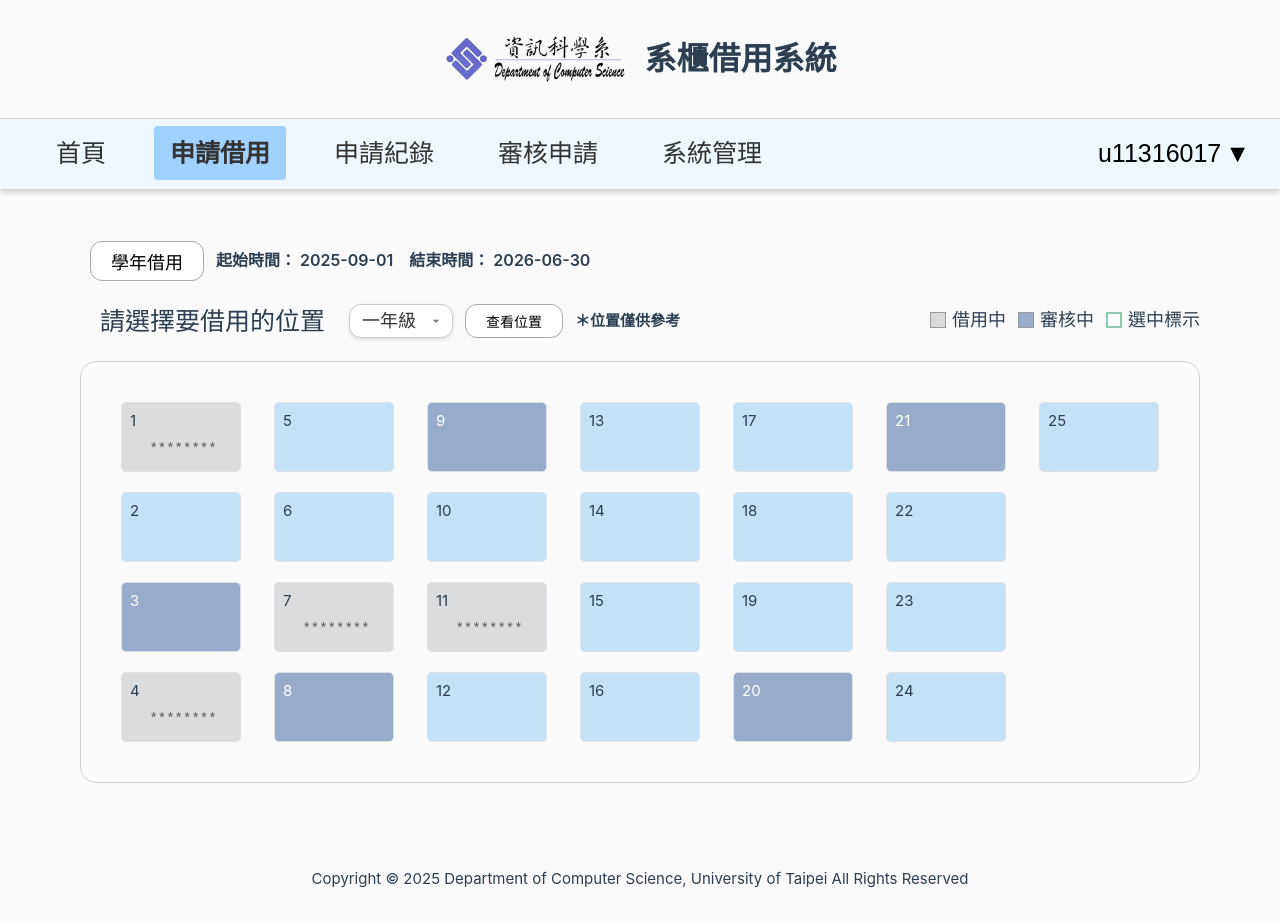
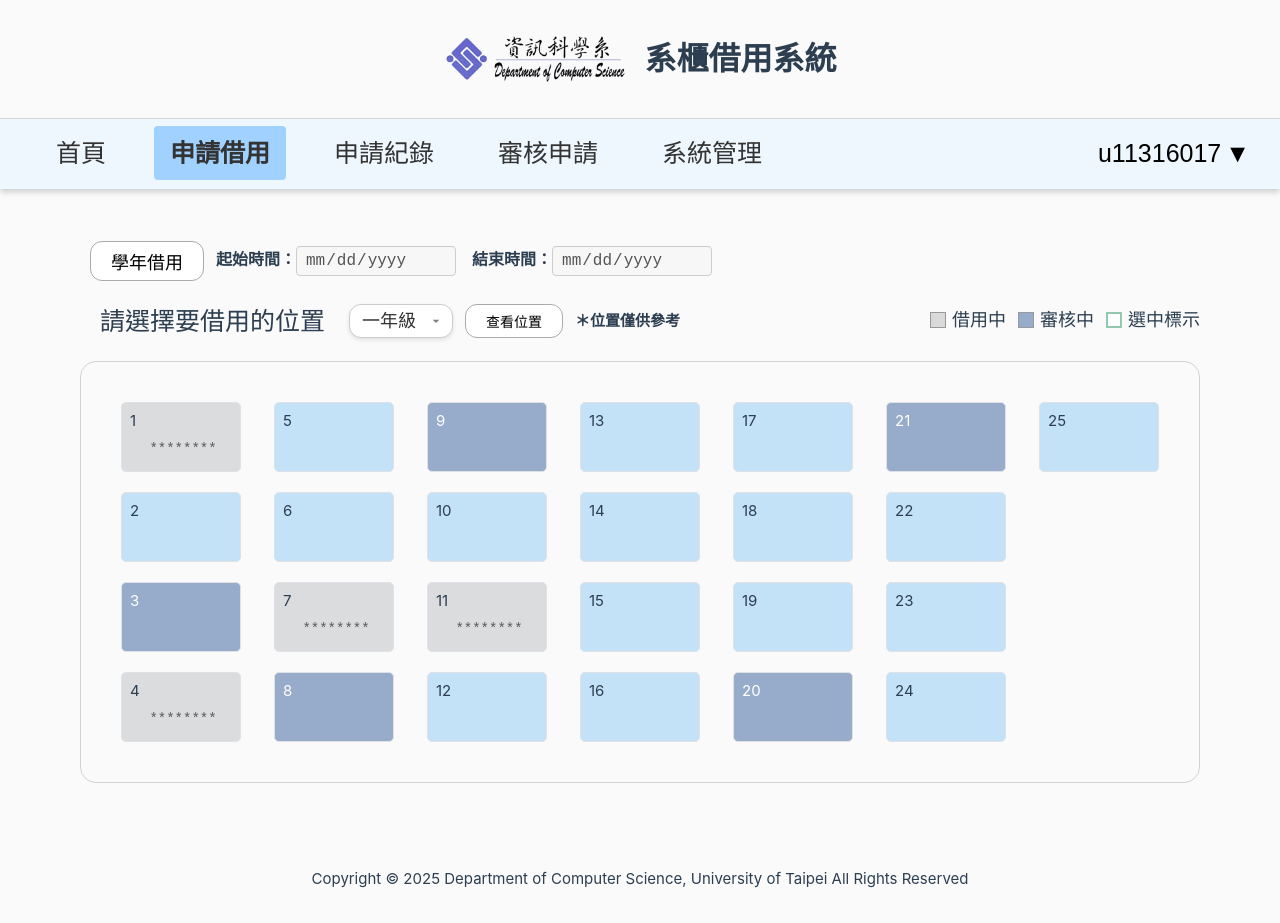
Before and after one commit to UTCS-G505/Locker-borrow-system-Frontend, a Vue app: page /apply in a window 1280 px wide. Built offline with nearby package versions, Linux system fonts and the light colour scheme.

Commit message:
fix: 修正申請彈窗時間問題

```diff
--- a/src/components/TypeSelect.vue
+++ b/src/components/TypeSelect.vue
@@ -40,9 +40,29 @@
       </template>
 
       <template v-else-if="modelValue === '學年借用'">
-        <label>起始時間： 2025-09-01 </label>
-        <label>結束時間： 2026-06-30 </label>
-      </template>
+      <div class="time-input-now">
+        <span class="label-text">起始時間：</span>
+        <input
+          type="date"
+          v-model="startDate"
+          :min="today"
+          class="time-input"
+          disabled
+        />
+      </div>
+
+      <div class="time-input-now">
+        <span class="label-text">結束時間：</span>
+        <input
+          type="date"
+          v-model="endDate"
+          :min="endMinDate"
+          class="time-input"
+          disabled
+        />
+      </div>
+    </template>
+
     </div>
   </div>
 </template>
@@ -87,9 +107,13 @@ function selectType(type) {
   showDropdown.value = false
 
   if (type === '學年借用') {
-    startDate.value = ''
-    endDate.value = ''
-    emit('update:timeRange', null) // 清除臨時借用區間
+    startDate.value = '2025-09-01'
+    endDate.value = '2026-06-30'
+
+    emit('update:timeRange', {
+      start: startDate.value,
+      end: endDate.value,
+    })
 
   } else if (type === '臨時借用') {
     // 預設起始、結束時間為隔天（可調整）
```
